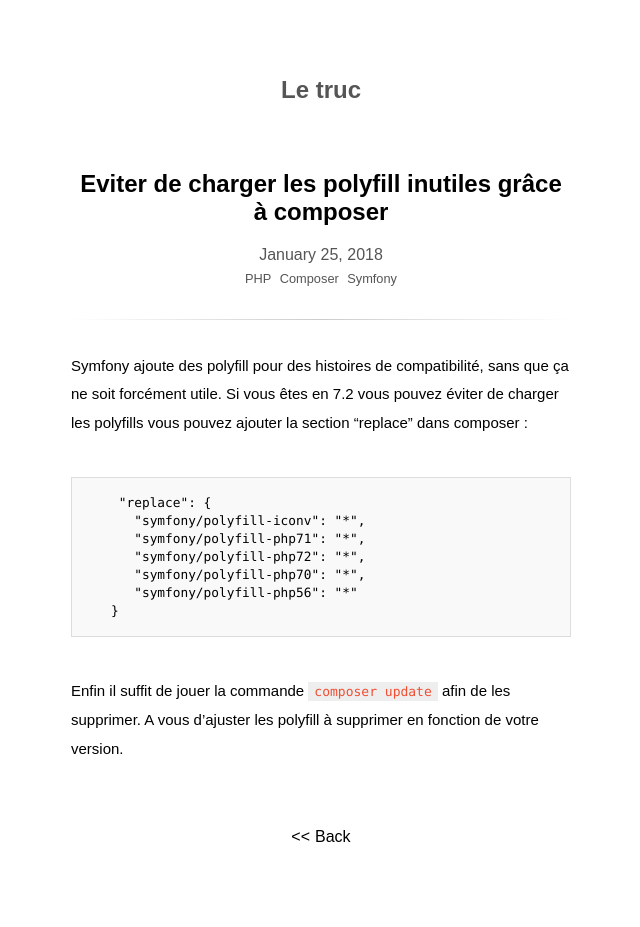
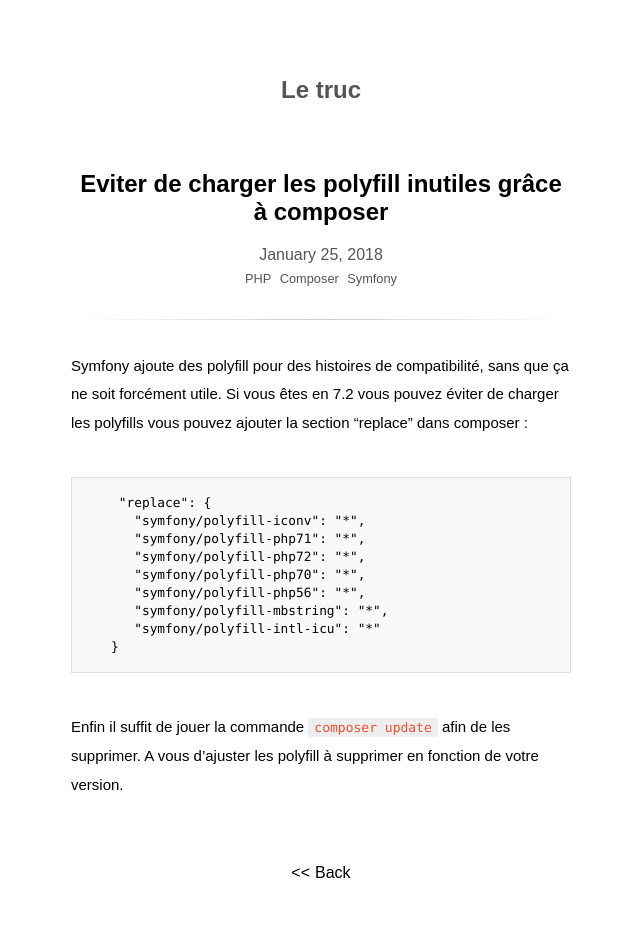
Before and after one commit to Evaneos/le-truc, a Jekyll site: the page built from _posts/2018-01-25-composer-and-symfony-polyfill.md, in a window 1280 px wide. Shown: the whole page, without its empty margins (319-959 px from the left). Built offline with Jekyll 4.4.1, drawn with Linux system fonts in a browser that asks for light colours; some web fonts are replaced; before the commit the page ends 900 px from its top, so only the background shows below that.

Commit message:
Update 2018-01-25-composer-and-symfony-polyfill.md

````diff
--- a/_posts/2018-01-25-composer-and-symfony-polyfill.md
+++ b/_posts/2018-01-25-composer-and-symfony-polyfill.md
@@ -15,7 +15,9 @@
       "symfony/polyfill-php71": "*",
       "symfony/polyfill-php72": "*",
       "symfony/polyfill-php70": "*",
-      "symfony/polyfill-php56": "*"
+      "symfony/polyfill-php56": "*",
+      "symfony/polyfill-mbstring": "*",
+      "symfony/polyfill-intl-icu": "*"
    }
 ```
 
````
